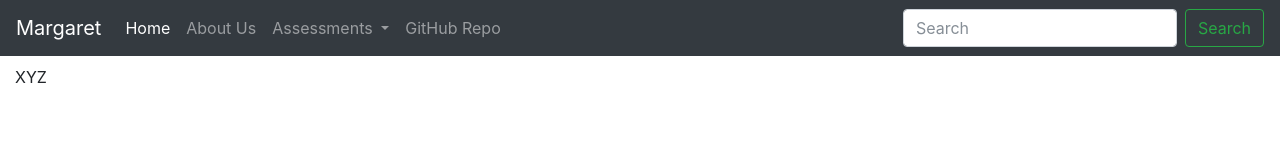
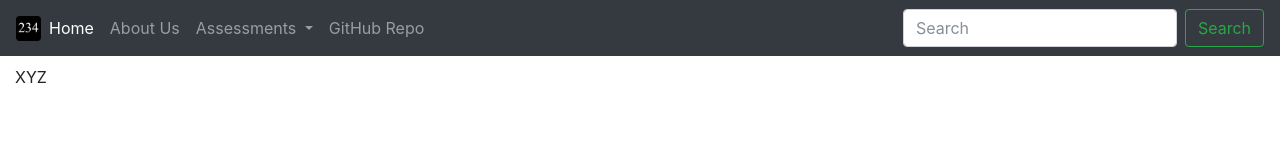
Before and after one commit to SEPR-Team-Margaret/SEPR-Team-Margaret.github.io, a plain HTML site: page index.html in a window 1280 px wide. Drawn offline with nearby package versions, Linux system fonts and the light colour scheme.

Commit message:
Added Logo

```diff
--- a/index.html
+++ b/index.html
@@ -5,7 +5,8 @@
 </head>
 <body>
 <nav class="navbar navbar-expand-md fixed-top navbar-dark bg-dark">
-  <a class="navbar-brand" href="/">Margaret</a>
+  <!--<a class="navbar-brand" href="/">Margaret</a>-->
+  <img src="/static/logo.png" style="width:25px; height:25px">
   <button class="navbar-toggler" type="button" data-toggle="collapse" data-target="#navbarSupportedContent" aria-controls="navbarSupportedContent" aria-expanded="false" aria-label="Toggle navigation">
     <span class="navbar-toggler-icon"></span>
   </button>
```
Also changed, not shown: static/logo.png (added).
